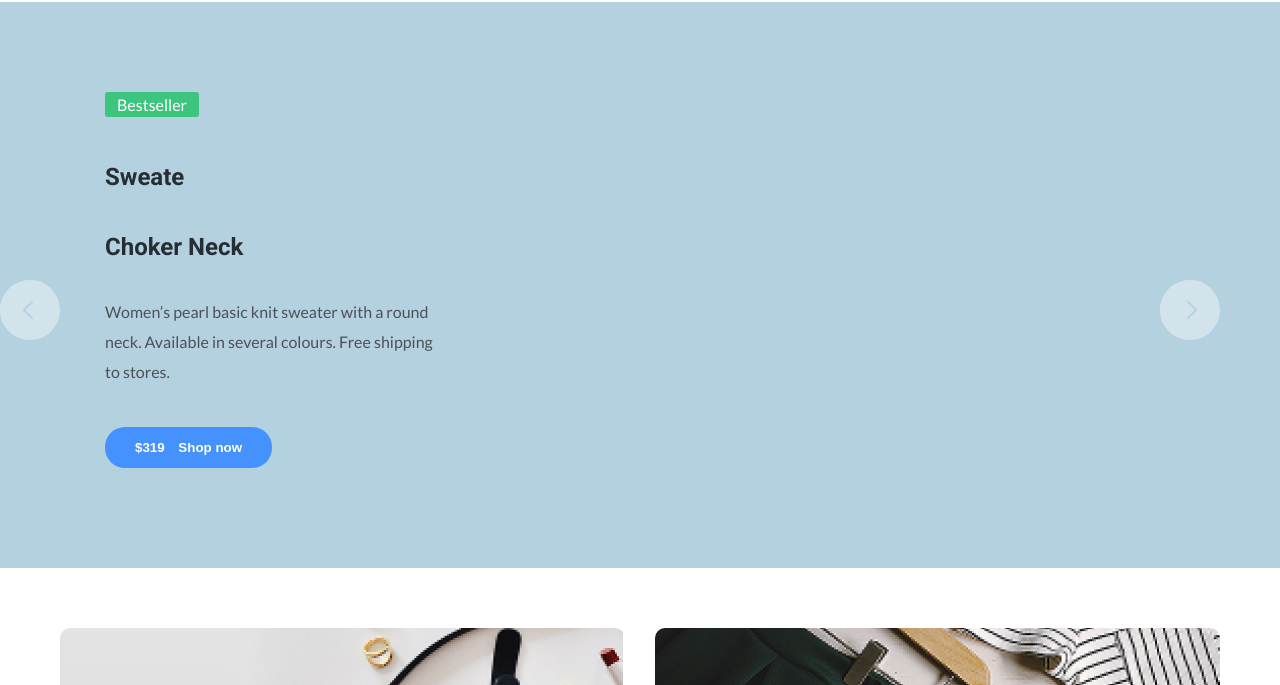
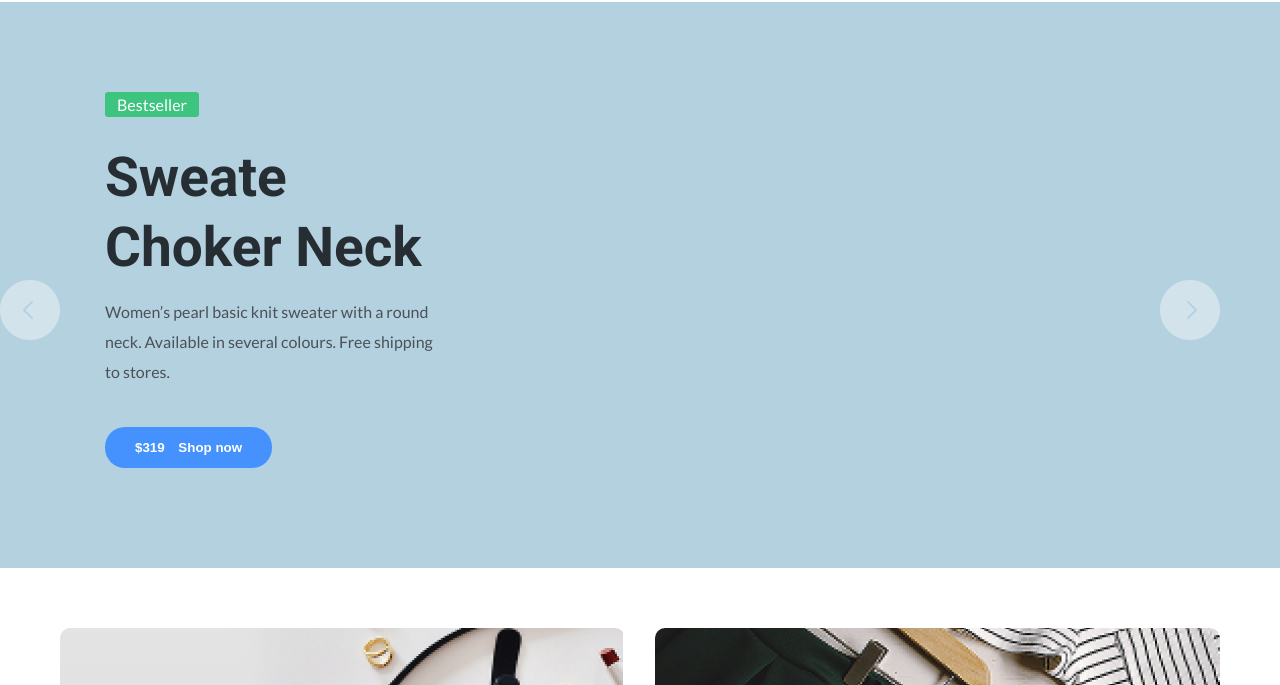
Before and after one commit to KojikiKiraFox/Willberries, a plain HTML site: page index.html in a window 1280 px wide. Shown: the part 63-748 px from the top of the page. Drawn offline with Linux system fonts and the light colour scheme.

Commit message:
Add files via upload

```diff
--- a/css/style.css
+++ b/css/style.css
@@ -119,7 +119,7 @@ a{
 }
 
 .hero__title {
-    font-style: 55px;
+    font-size: 55px;
     line-height: 70px;
     color: #262d33;
     margin-bottom: 15px;
```
